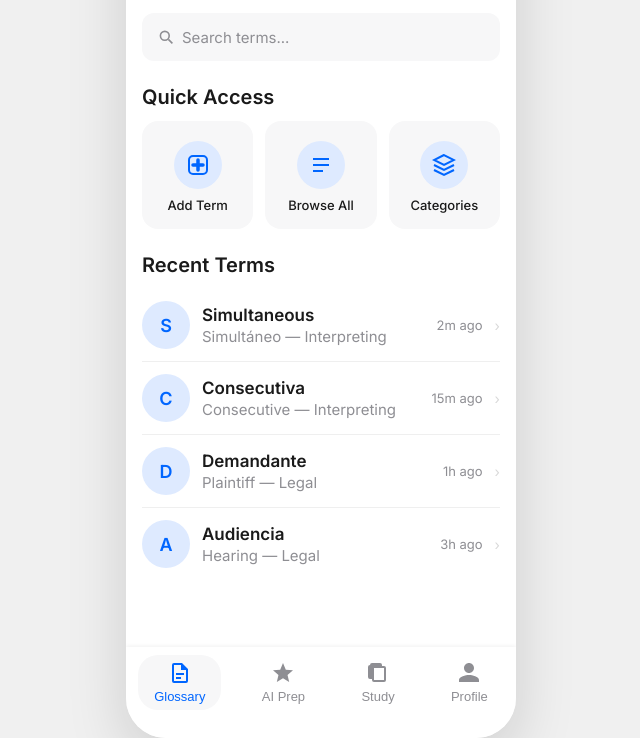
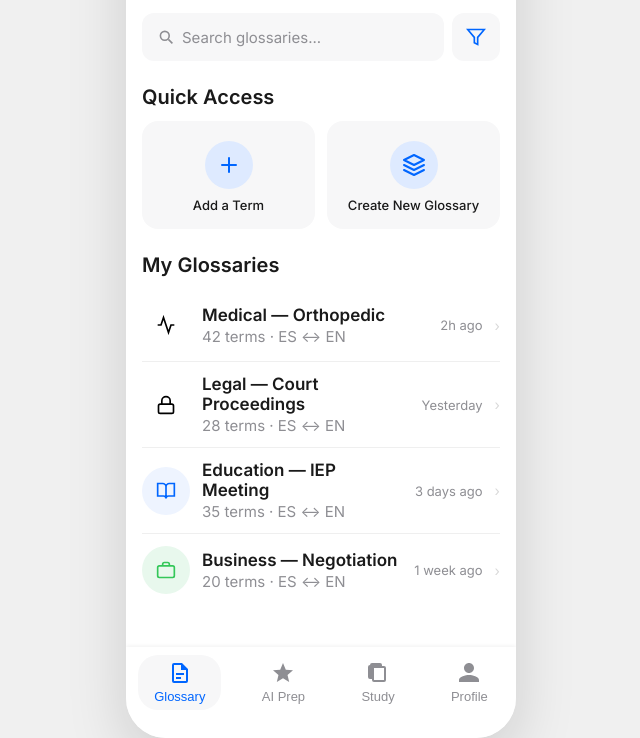
Before and after one commit to dmeshcheriakova136/interpreterai-prototypes, a plain HTML site: page preview-tabbar.html in a window 1280 px wide. Shown: the part 106-844 px from the top of the page, without its empty margins (319-959 px from the left). Drawn offline with Linux system fonts and the light colour scheme.

Commit message:
Redesign Glossary screen: 2 quick actions, filter+search, glossaries list
Co-Authored-By: Claude Opus 4.6 (1M context) <noreply@anthropic.com>

```diff
--- a/preview-tabbar.html
+++ b/preview-tabbar.html
@@ -342,66 +342,73 @@
   <div class="screen-content">
     <div id="screen-glossary" class="screen active">
       <div class="screen-title">Glossary</div>
-      <div class="search-bar">
-        <svg viewBox="0 0 20 20" fill="none" stroke="currentColor" stroke-width="2"><circle cx="8.5" cy="8.5" r="5.5"/><line x1="13" y1="13" x2="18" y2="18"/></svg>
-        <span>Search terms...</span>
+      <div style="display:flex;gap:8px;margin-bottom:24px;">
+        <div class="search-bar" style="flex:1;margin-bottom:0;">
+          <svg viewBox="0 0 20 20" fill="none" stroke="currentColor" stroke-width="2"><circle cx="8.5" cy="8.5" r="5.5"/><line x1="13" y1="13" x2="18" y2="18"/></svg>
+          <span>Search glossaries...</span>
+        </div>
+        <button style="width:48px;height:48px;border-radius:12px;background:var(--gray-50);border:none;display:flex;align-items:center;justify-content:center;cursor:pointer;flex-shrink:0;">
+          <svg width="20" height="20" viewBox="0 0 24 24" fill="none" stroke="#0066FF" stroke-width="2" stroke-linecap="round"><path d="M22 3H2l8 9.46V19l4 2v-8.54L22 3z"/></svg>
+        </button>
       </div>
       <div class="section-header">Quick Access</div>
-      <div class="grid-cards">
+      <div class="grid-cards" style="grid-template-columns:repeat(2,1fr);">
         <div class="grid-card">
           <div class="grid-card-icon">
-            <svg viewBox="0 0 24 24" fill="none" stroke="currentColor" stroke-width="2"><path d="M12 6.25a.75.75 0 01.75.75v4.25H17a.75.75 0 010 1.5h-4.25V17a.75.75 0 01-1.5 0v-4.25H7a.75.75 0 010-1.5h4.25V7a.75.75 0 01.75-.75z"/><rect x="3" y="3" width="18" height="18" rx="4"/></svg>
+            <svg viewBox="0 0 24 24" fill="none" stroke="currentColor" stroke-width="2" stroke-linecap="round"><line x1="12" y1="5" x2="12" y2="19"/><line x1="5" y1="12" x2="19" y2="12"/></svg>
           </div>
-          <span class="grid-card-label">Add Term</span>
+          <span class="grid-card-label">Add a Term</span>
         </div>
         <div class="grid-card">
           <div class="grid-card-icon">
-            <svg viewBox="0 0 24 24" fill="none" stroke="currentColor" stroke-width="2"><path d="M4 6h16M4 12h16M4 18h10"/></svg>
+            <svg viewBox="0 0 24 24" fill="none" stroke="currentColor" stroke-width="2" stroke-linecap="round" stroke-linejoin="round"><path d="M12 2L2 7l10 5 10-5-10-5zM2 17l10 5 10-5M2 12l10 5 10-5"/></svg>
           </div>
-          <span class="grid-card-label">Browse All</span>
-        </div>
-        <div class="grid-card">
-          <div class="grid-card-icon">
-            <svg viewBox="0 0 24 24" fill="none" stroke="currentColor" stroke-width="2"><path d="M12 2L2 7l10 5 10-5-10-5zM2 17l10 5 10-5M2 12l10 5 10-5"/></svg>
-          </div>
-          <span class="grid-card-label">Categories</span>
+          <span class="grid-card-label">Create New Glossary</span>
         </div>
       </div>
-      <div class="section-header">Recent Terms</div>
+      <div class="section-header">My Glossaries</div>
       <div class="list-row">
-        <div class="list-avatar">S</div>
+        <div class="list-avatar" style="background:var(--red-100);color:var(--red-500);">
+          <svg width="20" height="20" viewBox="0 0 24 24" fill="none" stroke="currentColor" stroke-width="2"><path d="M22 12h-4l-3 9L9 3l-3 9H2"/></svg>
+        </div>
         <div class="list-text">
-          <div class="list-title">Simultaneous</div>
-          <div class="list-subtitle">Simultáneo — Interpreting</div>
+          <div class="list-title">Medical — Orthopedic</div>
+          <div class="list-subtitle">42 terms · ES ↔ EN</div>
         </div>
-        <span class="list-meta">2m ago</span>
+        <span class="list-meta">2h ago</span>
         <span class="list-chevron">›</span>
       </div>
       <div class="list-row">
-        <div class="list-avatar">C</div>
+        <div class="list-avatar" style="background:var(--gold-50);color:var(--gold-500);">
+          <svg width="20" height="20" viewBox="0 0 24 24" fill="none" stroke="currentColor" stroke-width="2"><rect x="3" y="11" width="18" height="11" rx="2"/><path d="M7 11V7a5 5 0 0110 0v4"/></svg>
+        </div>
         <div class="list-text">
-          <div class="list-title">Consecutiva</div>
-          <div class="list-subtitle">Consecutive — Interpreting</div>
+          <div class="list-title">Legal — Court Proceedings</div>
+          <div class="list-subtitle">28 terms · ES ↔ EN</div>
         </div>
-        <span class="list-meta">15m ago</span>
+        <span class="list-meta">Yesterday</span>
         <span class="list-chevron">›</span>
       </div>
       <div class="list-row">
-        <div class="list-avatar">D</div>
+        <div class="list-avatar" style="background:var(--blue-50);">
+          <svg width="20" height="20" viewBox="0 0 24 24" fill="none" stroke="#0066FF" stroke-width="2"><path d="M2 3h6a4 4 0 014 4v14a3 3 0 00-3-3H2zM22 3h-6a4 4 0 00-4 4v14a3 3 0 013-3h7z"/></svg>
+        </div>
         <div class="list-text">
-          <div class="list-title">Demandante</div>
-          <div class="list-subtitle">Plaintiff — Legal</div>
+          <div class="list-title">Education — IEP Meeting</div>
+          <div class="list-subtitle">35 terms · ES ↔ EN</div>
         </div>
-        <span class="list-meta">1h ago</span>
+        <span class="list-meta">3 days ago</span>
         <span class="list-chevron">›</span>
       </div>
       <div class="list-row">
-        <div class="list-avatar">A</div>
+        <div class="list-avatar" style="background:var(--green-50);color:var(--green-500);">
+          <svg width="20" height="20" viewBox="0 0 24 24" fill="none" stroke="currentColor" stroke-width="2"><rect x="2" y="7" width="20" height="14" rx="2"/><path d="M16 7V5a2 2 0 00-2-2h-4a2 2 0 00-2 2v2"/></svg>
+        </div>
         <div class="list-text">
-          <div class="list-title">Audiencia</div>
-          <div class="list-subtitle">Hearing — Legal</div>
+          <div class="list-title">Business — Negotiation</div>
+          <div class="list-subtitle">20 terms · ES ↔ EN</div>
         </div>
-        <span class="list-meta">3h ago</span>
+        <span class="list-meta">1 week ago</span>
         <span class="list-chevron">›</span>
       </div>
     </div>
```
